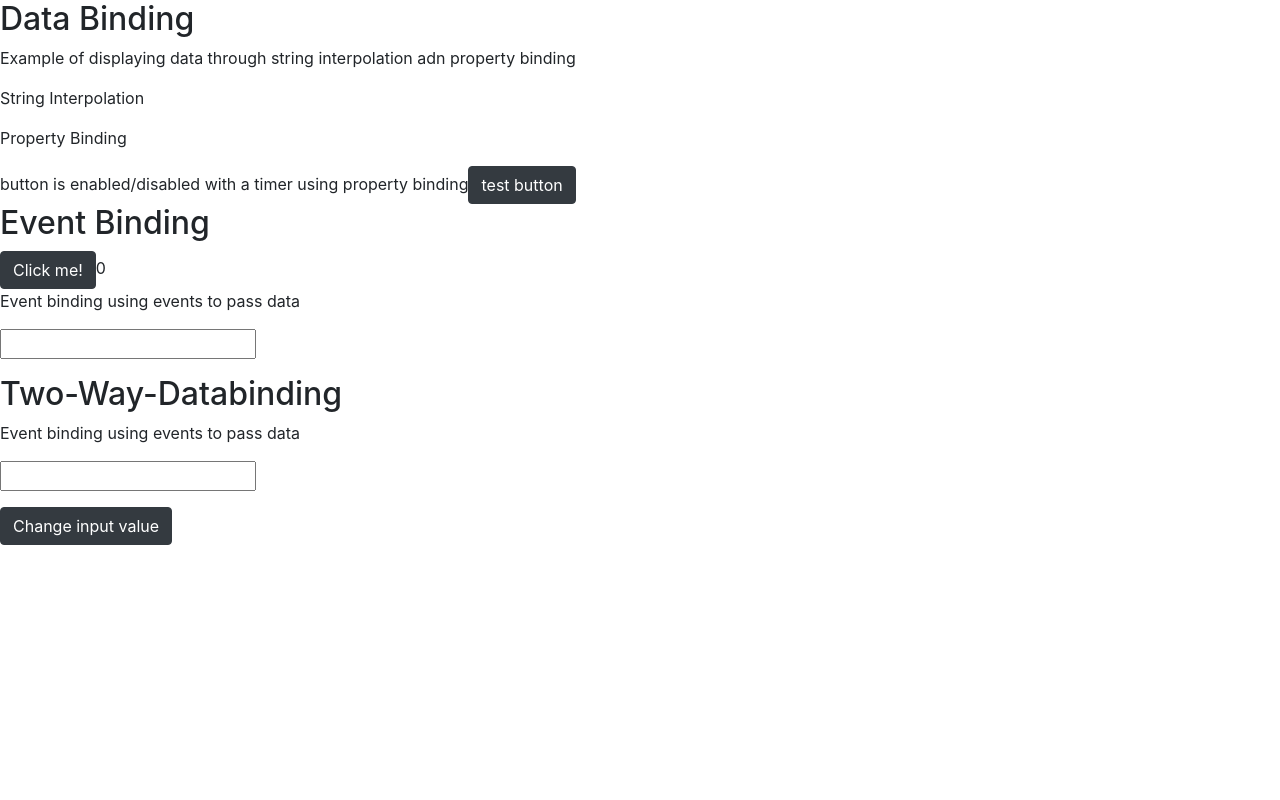
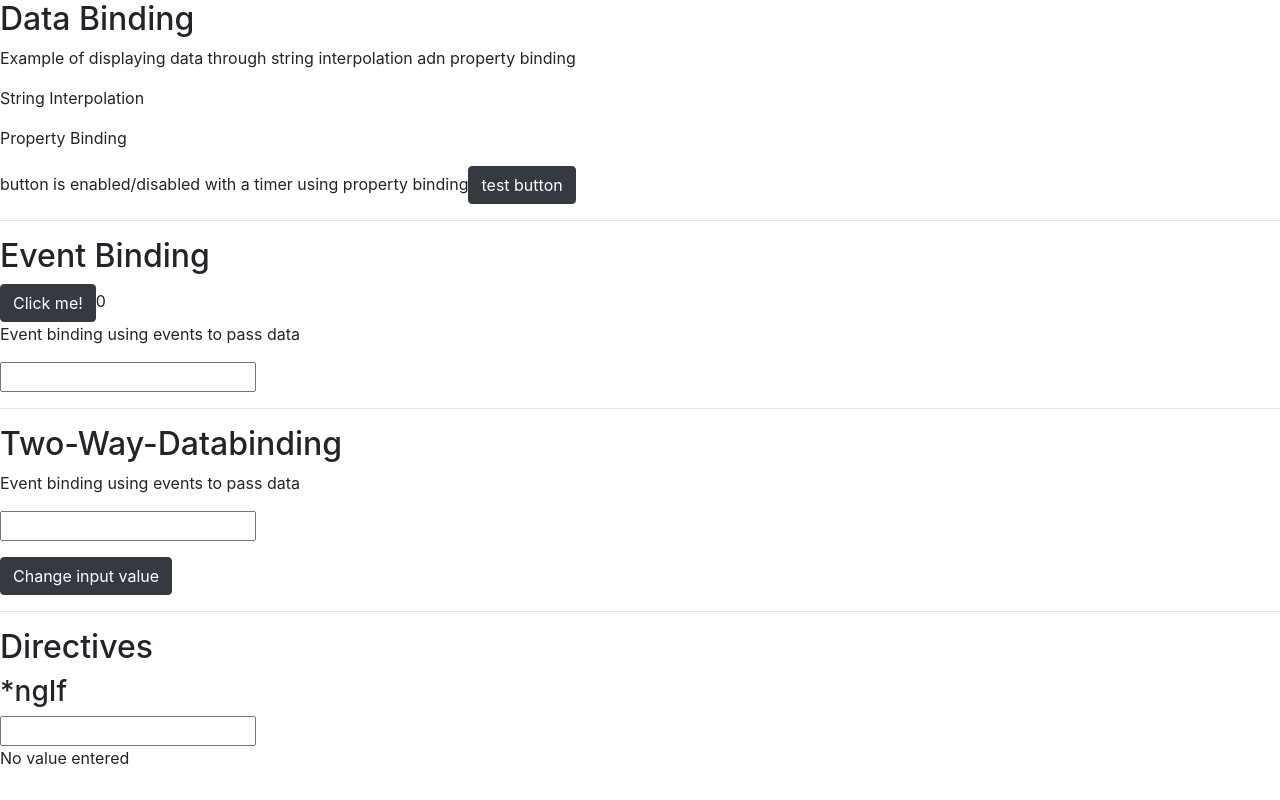
Before and after one commit to HillLuke/Udemy-Angular-The-Complete-Guide, an Angular app in the folder Section 2/The-Basics/: page / in a window 1280 px wide. Built offline with nearby package versions, Linux system fonts and the light colour scheme.

Commit message:
Directives ngif;else template

```diff
--- a/Section 2/The-Basics/src/app/app.component.html
+++ b/Section 2/The-Basics/src/app/app.component.html
@@ -1,3 +1,7 @@
 <app-databinding></app-databinding>
+<hr>
 <app-eventbinding></app-eventbinding>
+<hr>
 <app-two-way-binding></app-two-way-binding>
+<hr>
+<app-directives></app-directives>
--- a/Section 2/The-Basics/src/app/app.module.ts
+++ b/Section 2/The-Basics/src/app/app.module.ts
@@ -6,13 +6,15 @@
 import { DatabindingComponent } from './components/databinding/databinding.component';
 import { EventbindingComponent } from './components/eventbinding/eventbinding.component';
 import { TwoWayBindingComponent } from './components/two-way-binding/two-way-binding.component';
+import { DirectivesComponent } from './components/directives/directives.component';
 
 @NgModule({
   declarations: [
     AppComponent,
     DatabindingComponent,
     EventbindingComponent,
-    TwoWayBindingComponent
+    TwoWayBindingComponent,
+    DirectivesComponent
   ],
   imports: [
     BrowserModule,
--- /dev/null
+++ b/Section 2/The-Basics/src/app/components/directives/directives.component.html
@@ -0,0 +1,7 @@
+<p class="h2">Directives</p>
+<p class="h3">*ngIf</p>
+<input type="text" [(ngModel)]="inputVal">
+<p *ngIf="inputVal; else noValueEntered">You entered: {{inputVal}}</p>
+<ng-template #noValueEntered>
+    <p>No value entered</p>
+</ng-template>
--- /dev/null
+++ b/Section 2/The-Basics/src/app/components/directives/directives.component.ts
@@ -0,0 +1,16 @@
+import { Component, OnInit } from '@angular/core';
+
+@Component({
+  selector: 'app-directives',
+  templateUrl: './directives.component.html',
+  styleUrls: ['./directives.component.css']
+})
+export class DirectivesComponent implements OnInit {
+
+  inputVal = '';
+  constructor() { }
+
+  ngOnInit(): void {
+  }
+
+}
```
Also changed, not shown: Section 2/The-Basics/src/app/components/directives/directives.component.css (added), 1 other file (tests, documents, lock files or other folders).
